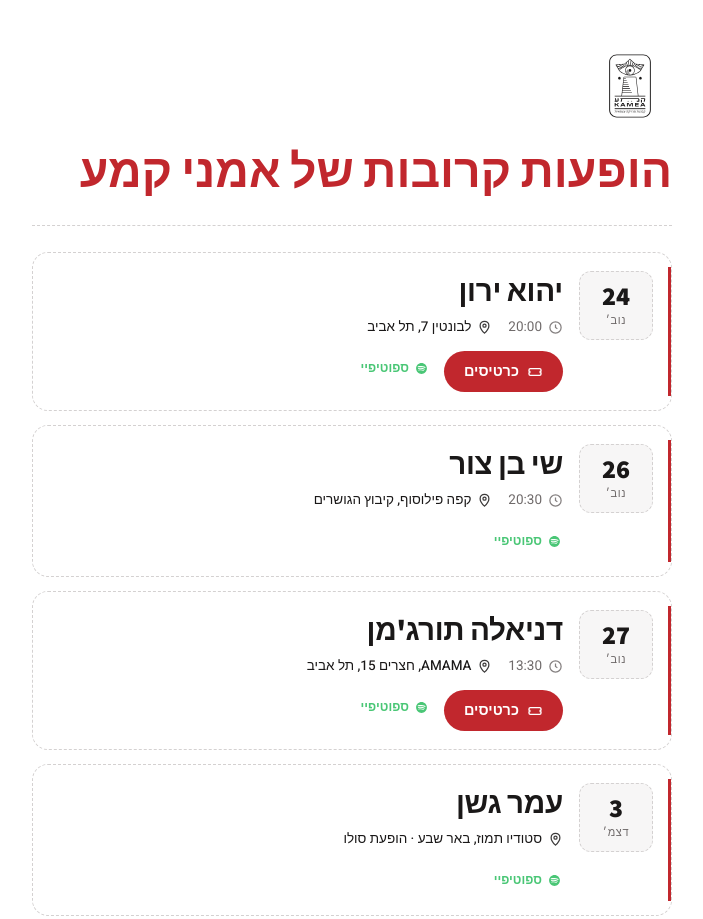
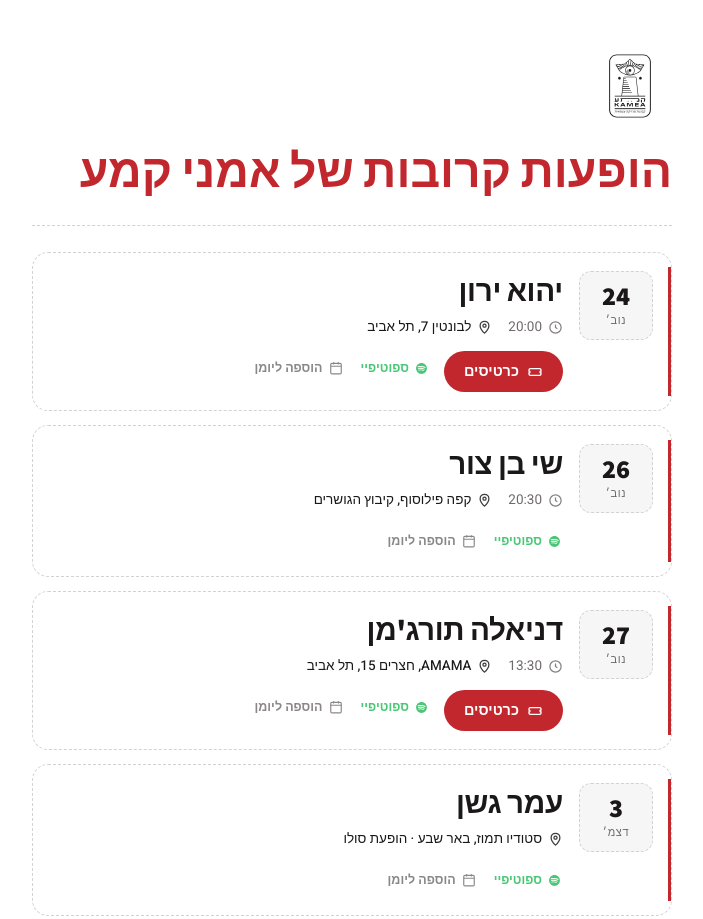
Before and after one commit to kameaindie-ai/concerts-webpage, a plain HTML site: page index.html in a window 1280 px wide. Shown: the top 919 px of the page, without its empty margins (288-991 px from the left). Drawn offline with Linux system fonts and the light colour scheme.

Commit message:
Add "add to calendar" button to every show
Builds a Google Calendar event link from each card's date, time
(defaulting to 21:00 when none is shown), artist, and venue.

Co-Authored-By: Claude Sonnet 5 <noreply@anthropic.com>
Claude-Session: https://claude.ai/code/session_017jjrhaD8x3uJx5TzsKMKUP

```diff
--- a/index.html
+++ b/index.html
@@ -176,6 +176,21 @@
   }
   .spotify:hover{opacity:1;}
   .spotify svg{width:13px; height:13px; flex:none;}
+
+  .calendar{
+    align-self:flex-start;
+    display:inline-flex; align-items:center; gap:6px;
+    font-size:12.5px; font-weight:600;
+    color:var(--muted);
+    background:transparent;
+    border:none;
+    padding:8px 2px;
+    text-decoration:none;
+    opacity:.8;
+    transition:opacity .15s ease, color .15s ease;
+  }
+  .calendar:hover{opacity:1; color:var(--text);}
+  .calendar svg{width:14px; height:14px; flex:none;}
 
   .more-section{
     padding-block:8px 26px;
@@ -1533,6 +1548,60 @@
       if (card.getAttribute('data-date') < todayStr) card.remove();
     });
   })();
+
+  (function(){
+    function pad(n){ return String(n).padStart(2, '0'); }
+    function fmt(dt){
+      return dt.getFullYear() + pad(dt.getMonth() + 1) + pad(dt.getDate()) + 'T' + pad(dt.getHours()) + pad(dt.getMinutes()) + '00';
+    }
+    var calendarSvg = '<svg viewBox="0 0 24 24" fill="none" stroke="currentColor" stroke-width="2"><rect x="3" y="4" width="18" height="18" rx="2"/><path d="M3 9h18M8 2v4M16 2v4"/></svg>';
+
+    document.querySelectorAll('#shows .card[data-date]').forEach(function(card){
+      var dateStr = card.getAttribute('data-date');
+      var parts = dateStr.split('-').map(Number);
+      var year = parts[0], month = parts[1], day = parts[2];
+
+      var timeEl = card.querySelector('.time');
+      var hours = 21, minutes = 0;
+      if (timeEl) {
+        var m = timeEl.textContent.match(/(\d{1,2}):(\d{2})/);
+        if (m) { hours = parseInt(m[1], 10); minutes = parseInt(m[2], 10); }
+      }
+
+      var start = new Date(year, month - 1, day, hours, minutes);
+      var end = new Date(start.getTime() + 2 * 60 * 60 * 1000);
+
+      var artistEl = card.querySelector('.artist');
+      var title = (artistEl ? artistEl.textContent.trim() : 'הופעה') + ' - הופעה';
+
+      var venueEl = card.querySelector('.venue');
+      var location = venueEl ? venueEl.textContent.trim() : '';
+
+      var params = new URLSearchParams({
+        action: 'TEMPLATE',
+        text: title,
+        dates: fmt(start) + '/' + fmt(end),
+        details: 'concerts.kameamusic.co.il',
+        ctz: 'Asia/Jerusalem'
+      });
+      if (location) params.set('location', location);
+
+      var actions = card.querySelector('.actions');
+      if (!actions) {
+        actions = document.createElement('div');
+        actions.className = 'actions';
+        card.querySelector('.info').appendChild(actions);
+      }
+
+      var a = document.createElement('a');
+      a.className = 'calendar';
+      a.href = 'https://calendar.google.com/calendar/render?' + params.toString();
+      a.target = '_blank';
+      a.rel = 'noopener';
+      a.innerHTML = calendarSvg + 'הוספה ליומן';
+      actions.appendChild(a);
+    });
+  })();
 </script>
 
 </body>
```
